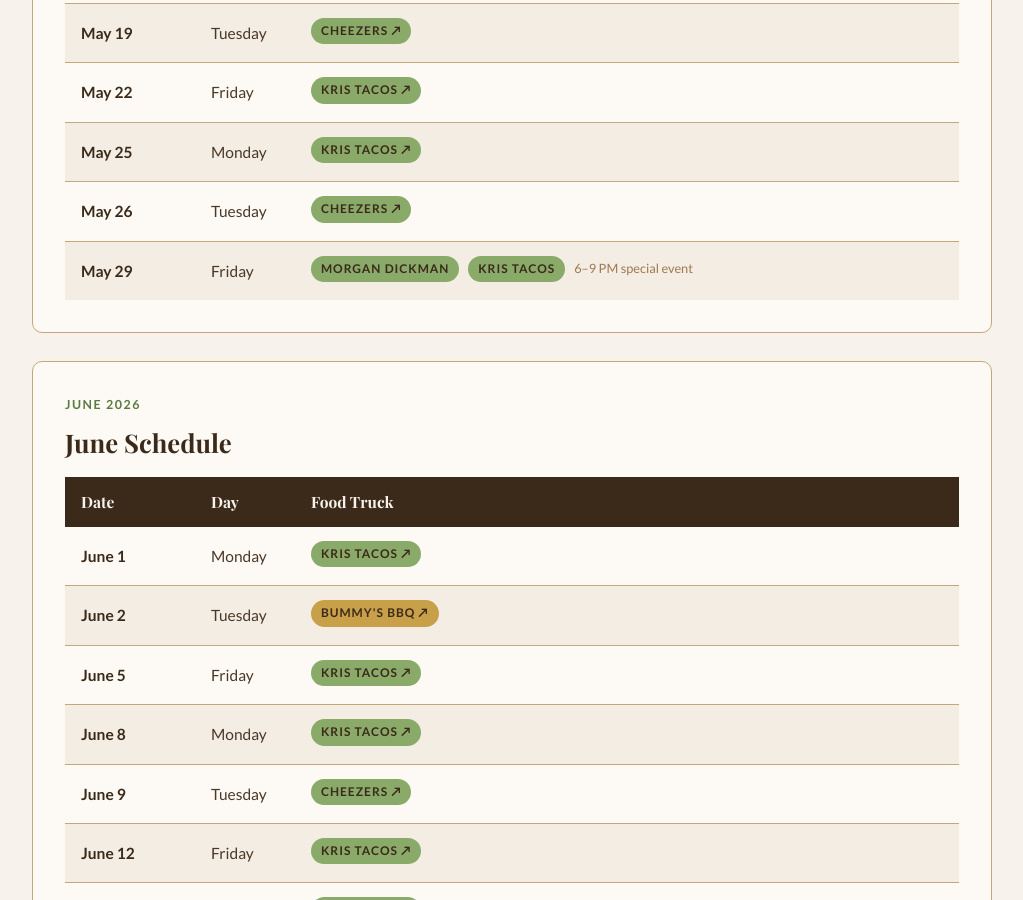
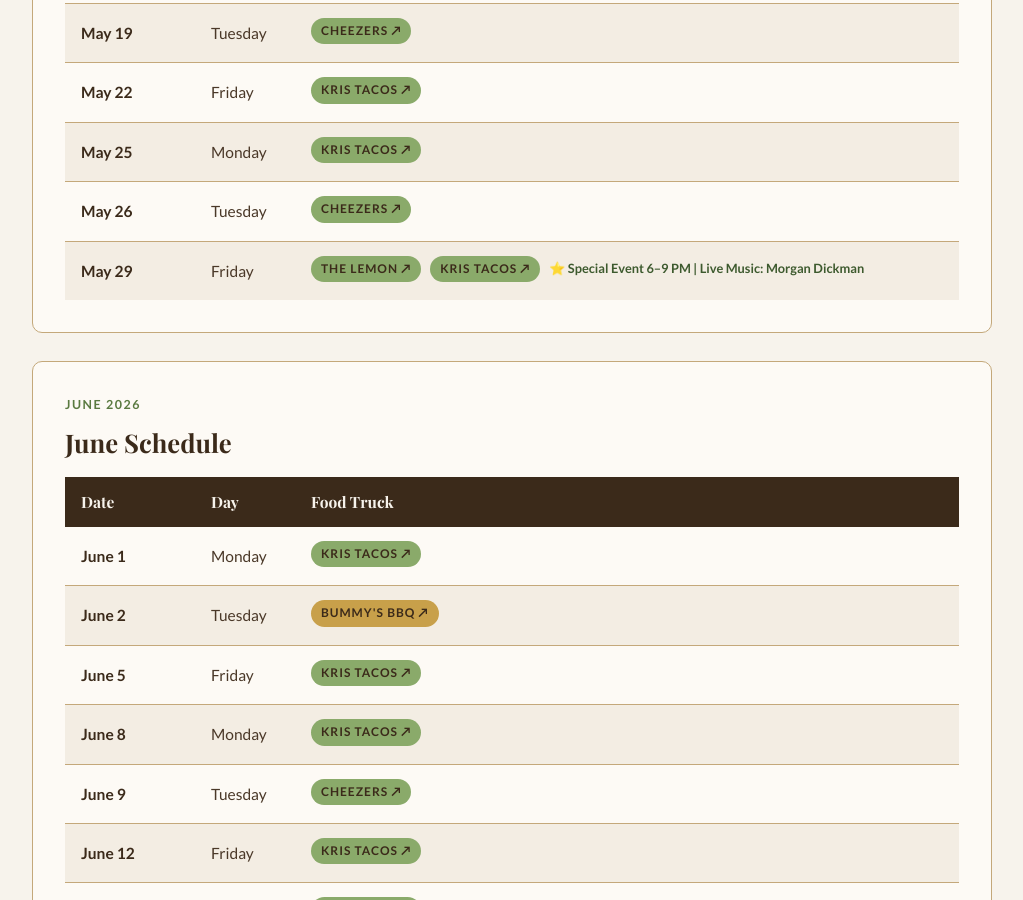
Before and after one commit to blueearthcommunitymarket/blueearthcommunitymarket.github.io, a Jekyll site: the page built from food-trucks/index.html, in a window 1280 px wide and 900 px high, scrolled down 2316 px. Shown: the whole window, without its empty margins (128-1151 px from the left). Built offline with Jekyll 4.4.1, drawn with Linux system fonts in a browser that asks for light colours; some web fonts are replaced.

Commit message:
Update May 29: The Lemon + Kris Tacos, Morgan Dickman live music 6-9 PM

```diff
--- a/food-trucks/index.html
+++ b/food-trucks/index.html
@@ -63,7 +63,7 @@
                 <tr><td class="market-date">May 22</td><td>Friday</td><td><span class="tag"><a href="https://www.facebook.com/share/1AquB7sxYj/?mibextid=wwXIfr" target="_blank" rel="noopener" style="color:inherit;text-decoration:none;">Kris Tacos ↗</a></span></td></tr>
                 <tr><td class="market-date">May 25</td><td>Monday</td><td><span class="tag"><a href="https://www.facebook.com/share/1AquB7sxYj/?mibextid=wwXIfr" target="_blank" rel="noopener" style="color:inherit;text-decoration:none;">Kris Tacos ↗</a></span></td></tr>
                 <tr><td class="market-date">May 26</td><td>Tuesday</td><td><span class="tag"><a href="https://www.facebook.com/share/1CZyABySqK/?mibextid=wwXIfr" target="_blank" rel="noopener" style="color:inherit;text-decoration:none;">Cheezers ↗</a></span></td></tr>
-                <tr style="background:#f3ede3;"><td class="market-date">May 29</td><td>Friday</td><td><span class="tag">Morgan Dickman</span> <span class="tag">Kris Tacos</span> <span style="font-size:0.8rem;color:var(--brown-light);">6–9 PM special event</span></td></tr>
+                <tr style="background:#f3ede3;"><td class="market-date">May 29</td><td>Friday</td><td><span class="tag"><a href="https://www.facebook.com/TheLemon1" target="_blank" rel="noopener" style="color:inherit;text-decoration:none;">The Lemon ↗</a></span> <span class="tag"><a href="https://www.facebook.com/share/1AquB7sxYj/?mibextid=wwXIfr" target="_blank" rel="noopener" style="color:inherit;text-decoration:none;">Kris Tacos ↗</a></span> <span style="font-size:0.8rem;color:var(--green-dark);font-weight:700;">⭐ Special Event 6–9 PM | Live Music: Morgan Dickman</span></td></tr>
             </tbody>
         </table>
     </div>
```
